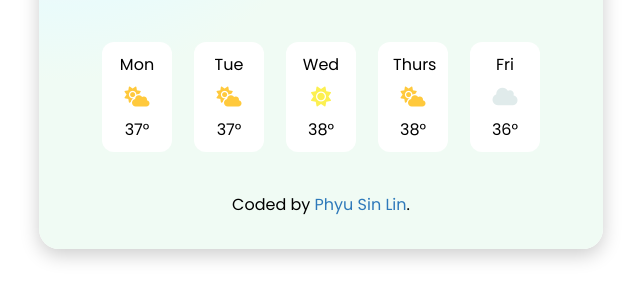
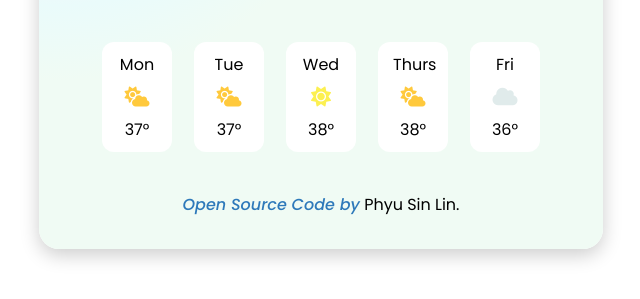
Before and after one commit to oliviaphyu/my-weather-app, a plain HTML site: page index.html in a window 1280 px wide. Shown: the part 357-656 px from the top of the page, without its empty margins (319-959 px from the left). Drawn offline with nearby package versions, Linux system fonts and the light colour scheme.

Commit message:
Added a link to a GitHub repo

```diff
--- a/index.html
+++ b/index.html
@@ -103,7 +103,7 @@
         </div>
       </div>
       <p class="author">
-        Coded by <span class="author-name">Phyu Sin Lin</span>.
+        <a href="https://github.com/oliviaphyu/my-weather-app">Open Source Code by</a> <span class="author-name">Phyu Sin Lin</span>.
       </p>
     </div>
 
--- a/src/style.css
+++ b/src/style.css
@@ -178,8 +178,16 @@
     text-align: center;
   }
 
+  .author a{
+    text-decoration: none;
+    color: black;
+    font-style: italic;
+    color: #2e79ba;
+    font-weight: 500;
+  }
+
   .author .author-name {
-    color: #2e79ba;
+    color: black;
   }
 
   #desc {
```
